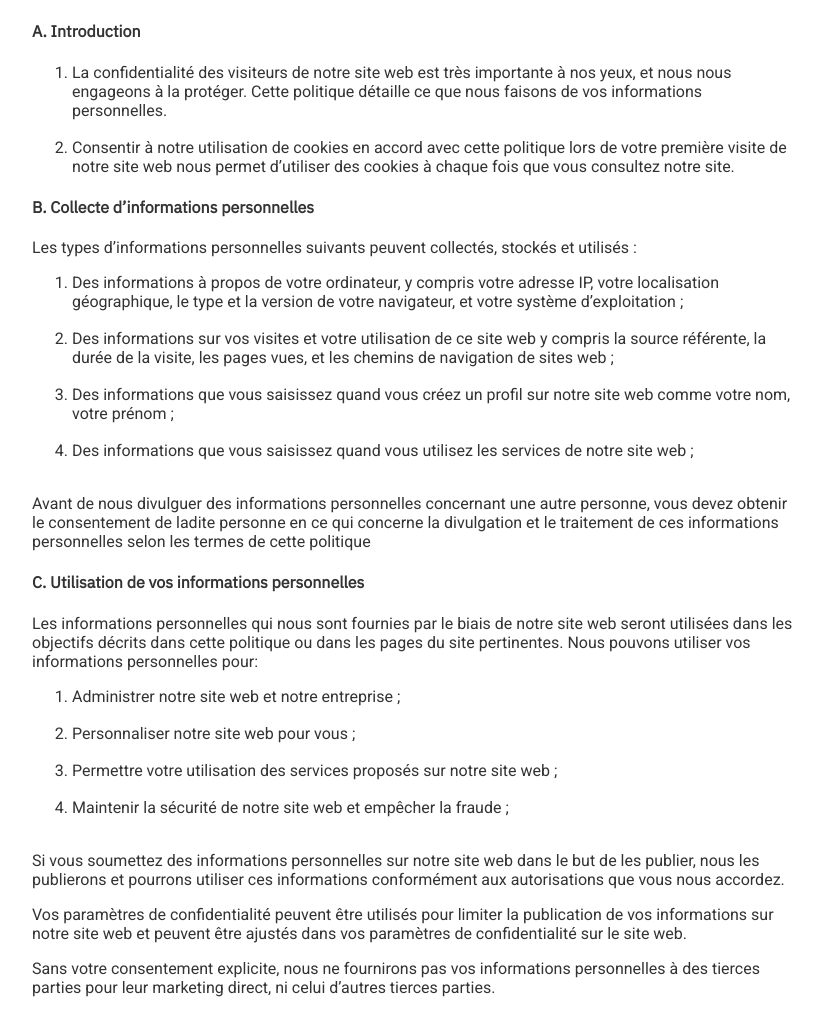
After one commit to FatherKarras333/Extranet-GBAF, a PHP site: page /mentionslegales.html in a window 1280 px wide. The commit adds this page. Shown: the whole page, without its empty margins (224-1047 px from the left). Run offline with PHP 8.4, Linux system fonts and the light colour scheme.

Commit message:
Création des mentions légales

```diff
--- a/includes/footer.php
+++ b/includes/footer.php
@@ -1,6 +1,6 @@
 <footer>
 
-	<p class="marge"> |<a href="#" class="texte_footer">| Mentions légales |</a> <a href="mailto:florent.victorin@icloud.com" class="texte_footer"> Contact |</a></p>
+	<p class="marge"> |<a href="mentionslegales.html" class="texte_footer">| Mentions légales |</a> <a href="mailto:florent.victorin@icloud.com" class="texte_footer"> Contact |</a></p>
 	<p class="oc"> Site réalisé dans le cadre d'une formation Openclassrooms</p>
 
 </footer>
--- /dev/null
+++ b/mentionslegales.html
@@ -0,0 +1,58 @@
+<!DOCTYPE html>
+<html>
+	<head>
+		<link href="https://fonts.googleapis.com/css?family=Roboto&display=swap" rel="stylesheet">
+		<link href="https://fonts.googleapis.com/css?family=IBM+Plex+Sans&display=swap" rel="stylesheet">
+		<meta charset="utf-8">
+		<meta name="viewport" content="width=device-width, initial-scale=0.8">
+		<title> GBAF </title>
+	</head>
+
+	<body>
+		<style type="text/css">
+			body{
+				color: #333333;
+				width: 60%;
+				margin: auto;
+			}
+			ol li{
+				text-align: left;
+				font-family: 'Roboto', sans-serif;
+			}
+			p{
+				font-family: 'Roboto', sans-serif;
+				text-align: left;
+			}
+			h4{
+				text-align: left;
+				font-family: 'IBM Plex Sans', sans-serif;
+				font-weight: bold;
+			}
+		</style>
+			<h4> A. Introduction </h4>
+				<ol>
+					<li> La confidentialité des visiteurs de notre site web est très importante à nos yeux, et nous nous engageons à la protéger. Cette politique détaille ce que nous faisons de vos informations personnelles.</li><br />
+					<li> Consentir à notre utilisation de cookies en accord avec cette politique lors de votre première visite de notre site web nous permet d’utiliser des cookies à chaque fois que vous consultez notre site.</li>
+				</ol>
+			<h4> B. Collecte d’informations personnelles</h4>
+				<p> Les types d’informations personnelles suivants peuvent collectés, stockés et utilisés :</p>
+				<ol>
+					<li>Des informations à propos de votre ordinateur, y compris votre adresse IP, votre localisation géographique, le type et la version de votre navigateur, et votre système d’exploitation ;</li><br />
+					<li>Des informations sur vos visites et votre utilisation de ce site web y compris la source référente, la durée de la visite, les pages vues, et les chemins de navigation de sites web ;</li><br />
+					<li>Des informations que vous saisissez quand vous créez un profil sur notre site web comme votre nom, votre prénom ;</li><br />
+					<li>Des informations que vous saisissez quand vous utilisez les services de notre site web ;</li><br />
+				</ol>
+				<p> Avant de nous divulguer des informations personnelles concernant une autre personne, vous devez obtenir le consentement de ladite personne en ce qui concerne la divulgation et le traitement de ces informations personnelles selon les termes de cette politique</p>
+			<h4>C. Utilisation de vos informations personnelles</h4>
+				<p> Les informations personnelles qui nous sont fournies par le biais de notre site web seront utilisées dans les objectifs décrits dans cette politique ou dans les pages du site pertinentes. Nous pouvons utiliser vos informations personnelles pour:</p>
+				<ol>
+					<li>Administrer notre site web et notre entreprise ;</li><br />
+					<li>Personnaliser notre site web pour vous ;</li><br />
+					<li>Permettre votre utilisation des services proposés sur notre site web ;</li><br />
+					<li>Maintenir la sécurité de notre site web et empêcher la fraude ;</li><br />
+				</ol>
+				<p>Si vous soumettez des informations personnelles sur notre site web dans le but de les publier, nous les publierons et pourrons utiliser ces informations conformément aux autorisations que vous nous accordez.</p>
+				<p>Vos paramètres de confidentialité peuvent être utilisés pour limiter la publication de vos informations sur notre site web et peuvent être ajustés dans vos paramètres de confidentialité sur le site web.</p>
+				<p>Sans votre consentement explicite, nous ne fournirons pas vos informations personnelles à des tierces parties pour leur marketing direct, ni celui d’autres tierces parties.</p>
+	</body>
+</html>
```
